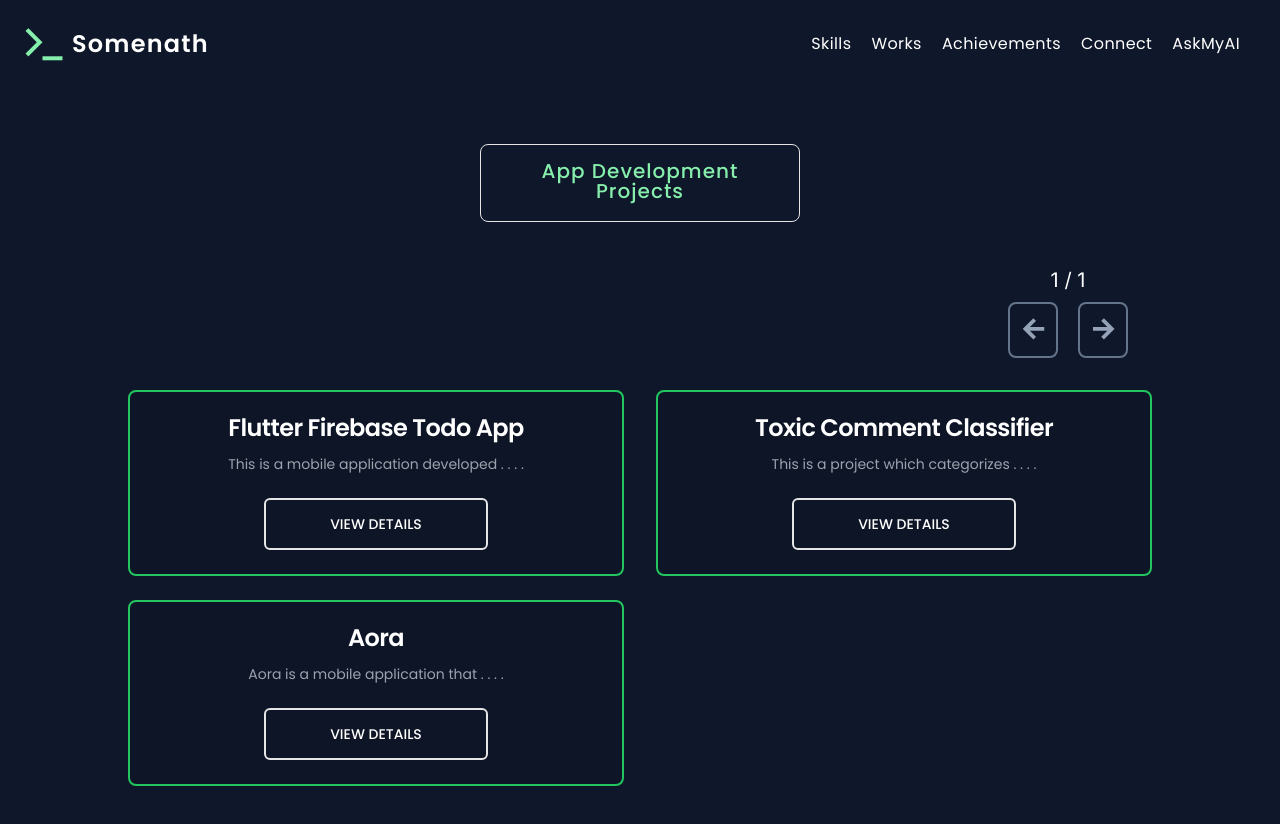
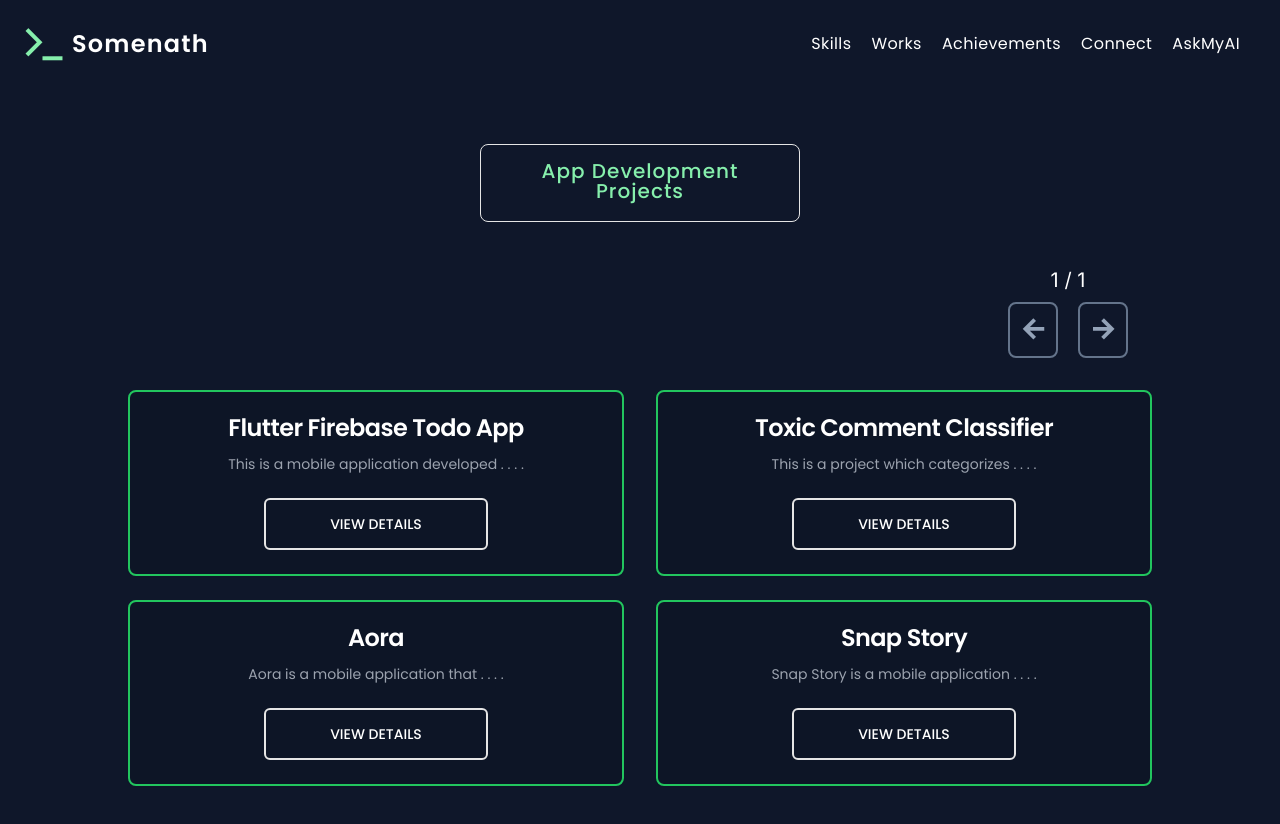
Before and after one commit to somenath203/My-Portfolio-Website-Version-2, a Next.js app: page /pages/all_works/mobile_app_projects in a window 1280 px wide. Shown: the top 824 px of the page. Built offline with nearby package versions, Linux system fonts and the light colour scheme.

Commit message:
commited

```diff
--- a/src/app/pages/all_works/mobile_app_projects/page.js
+++ b/src/app/pages/all_works/mobile_app_projects/page.js
@@ -6,6 +6,7 @@ import WorkCard from '@/app/components/WorkCard';
 import ToxicCommentClassificationProjImg from './../../../assets/app_development_pics/toxiccommentclassificationproj.png';
 import FlutterFireabseTodoProjImg from './../../../assets/app_development_pics/flutterfirebasetodoappprojimg.png';
 import AoraProjImg from './../../../assets/app_development_pics/aoraprojectpic.png';
+import SnapStoryProjImg from './../../../assets/app_development_pics/snapstoryprojectpic.jpg';
 
 
 const Page = () => {
@@ -33,10 +34,19 @@ const Page = () => {
       id: 3,
       nameOfTheProject: 'Aora',
       descOfTheProject: 'Aora is a mobile application that allows users to upload videos along with their titles and thumbnails. Users can also explore a diverse range of videos shared by the entire community. Aora offers a seamless platform for video sharing and discovery, making it easy to connect with content from fellow users.',
-      techStackUsedInTheProject: 'React Native, NativeWind, Appwrite',
+      techStackUsedInTheProject: 'React Native, Expo, NativeWind, Appwrite',
       picOfTheProj: AoraProjImg,
       livePreviewOfTheProject: 'https://www.youtube.com/watch?v=IyuRW4DlVfM',
       githubLinkOfTheProject: 'https://github.com/somenath203/Aora',
+    },
+    {
+      id: 4,
+      nameOfTheProject: 'Snap Story',
+      descOfTheProject: 'Snap Story is a mobile application that creates imaginative short stories from images. With Snap Story, you can simply take or select a photo, and the app will analyze it to generate an engaging story based on the image. The app uses the power of Google Gemini\'s image analysis to interpret the content of the photo and produce a creative short story, making it a fun tool for storytelling and creativity.',
+      techStackUsedInTheProject: 'React Native, Expo, NativeWind, Zustand, FastAPI, Google Gemini API',
+      picOfTheProj: SnapStoryProjImg,
+      livePreviewOfTheProject: 'https://www.youtube.com/shorts/ByOS_1Es0ZA',
+      githubLinkOfTheProject: 'https://github.com/somenath203/SnapStory',
     },
   ];
 
```
Also changed, not shown: src/app/assets/app_development_pics/snapstoryprojectpic.jpg (added).
